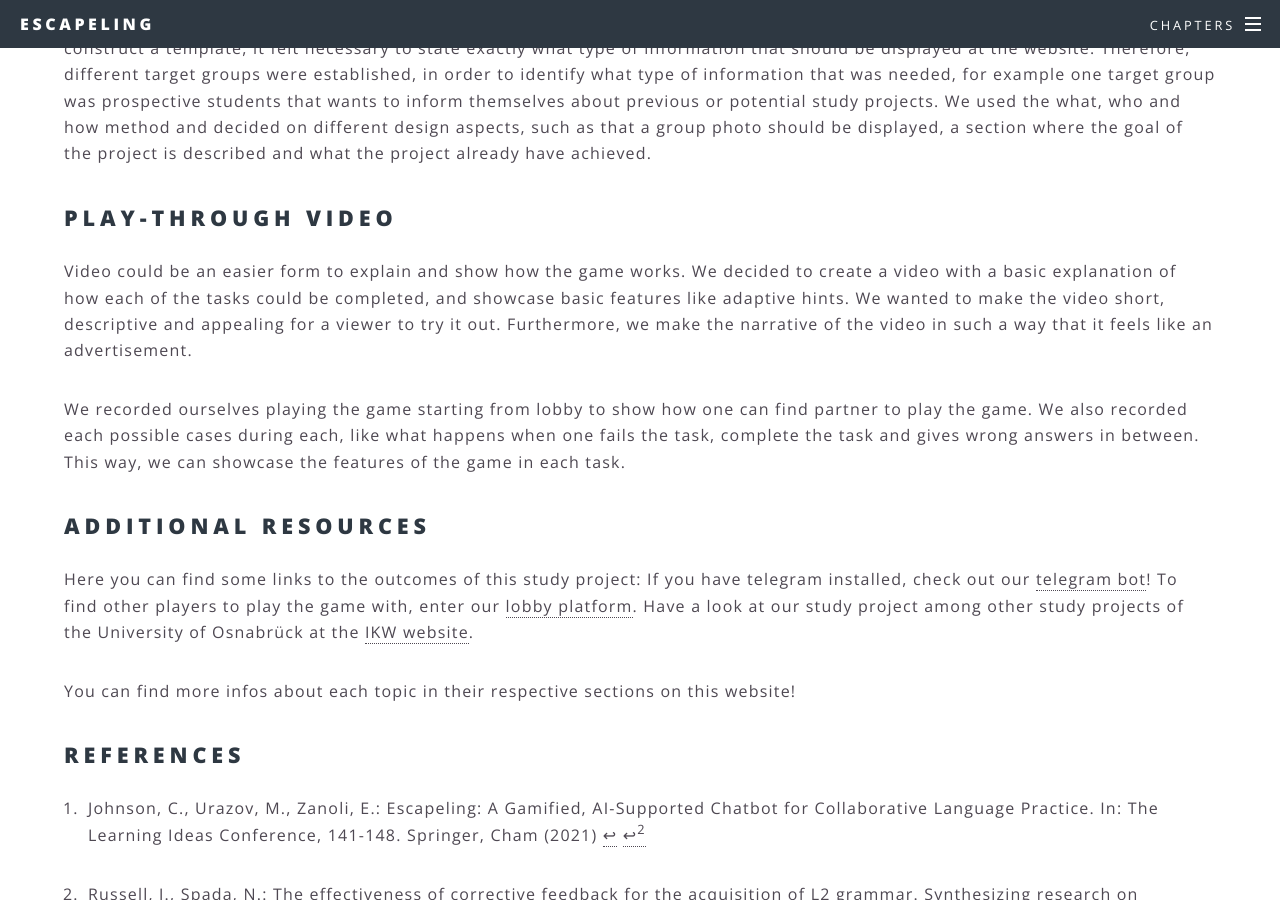
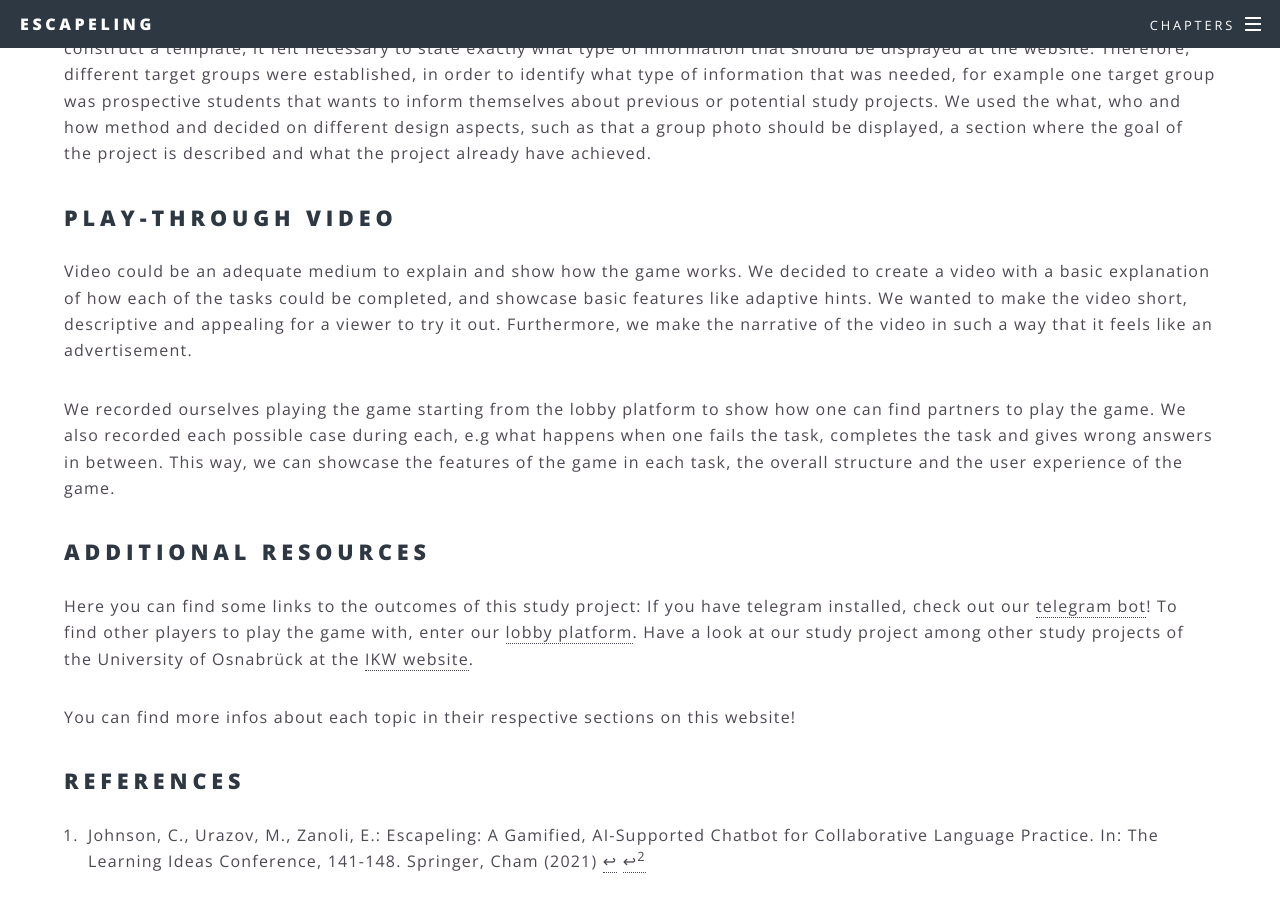
Before and after one commit to ALLUOS/ALLUOS.github.io, a Jekyll site: the page built from _posts/2022-03-17-outcomes.md, in a window 1280 px wide and 900 px high, scrolled down 2747 px. Built offline with Jekyll 4.4.1, drawn with Linux system fonts in a browser that asks for light colours.

Commit message:
grammer correcion

```diff
--- a/_posts/2022-03-17-outcomes.md
+++ b/_posts/2022-03-17-outcomes.md
@@ -65,9 +65,9 @@ After stating the structure for the new website, we started to work on a templat
 
 ## Play-through Video
 
-Video could be an easier form to explain and show how the game works. We decided to create a video with a basic explanation of how each of the tasks could be completed, and showcase basic features like adaptive hints. We wanted to make the video short, descriptive and appealing for a viewer to try it out. Furthermore, we make the narrative of the video in such a way that it feels like an advertisement.
+Video could be an adequate medium to explain and show how the game works. We decided to create a video with a basic explanation of how each of the tasks could be completed, and showcase basic features like adaptive hints. We wanted to make the video short, descriptive and appealing for a viewer to try it out. Furthermore, we make the narrative of the video in such a way that it feels like an advertisement.
 
-We recorded ourselves playing the game starting from lobby to show how one can find partner to play the game. We also recorded each possible cases during each, like what happens when one fails the task, complete the task and gives wrong answers in between. This way, we can showcase the features of the game in each task.
+We recorded ourselves playing the game starting from the lobby platform to show how one can find partners to play the game. We also recorded each possible case during each, e.g what happens when one fails the task, completes the task and gives wrong answers in between. This way, we can showcase the features of the game in each task, the overall structure and the user experience of the game.
 
 ## Additional Resources
 
```
